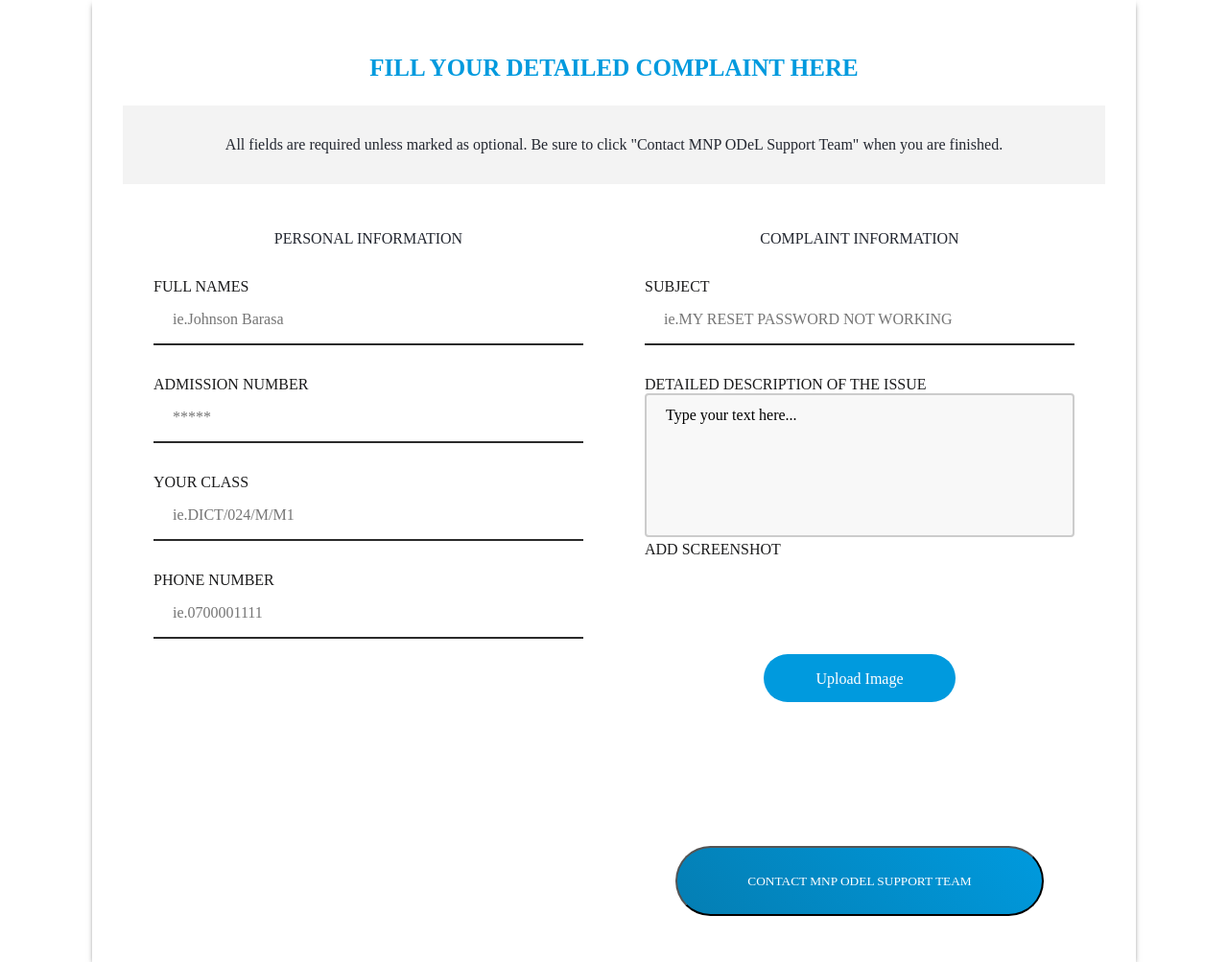
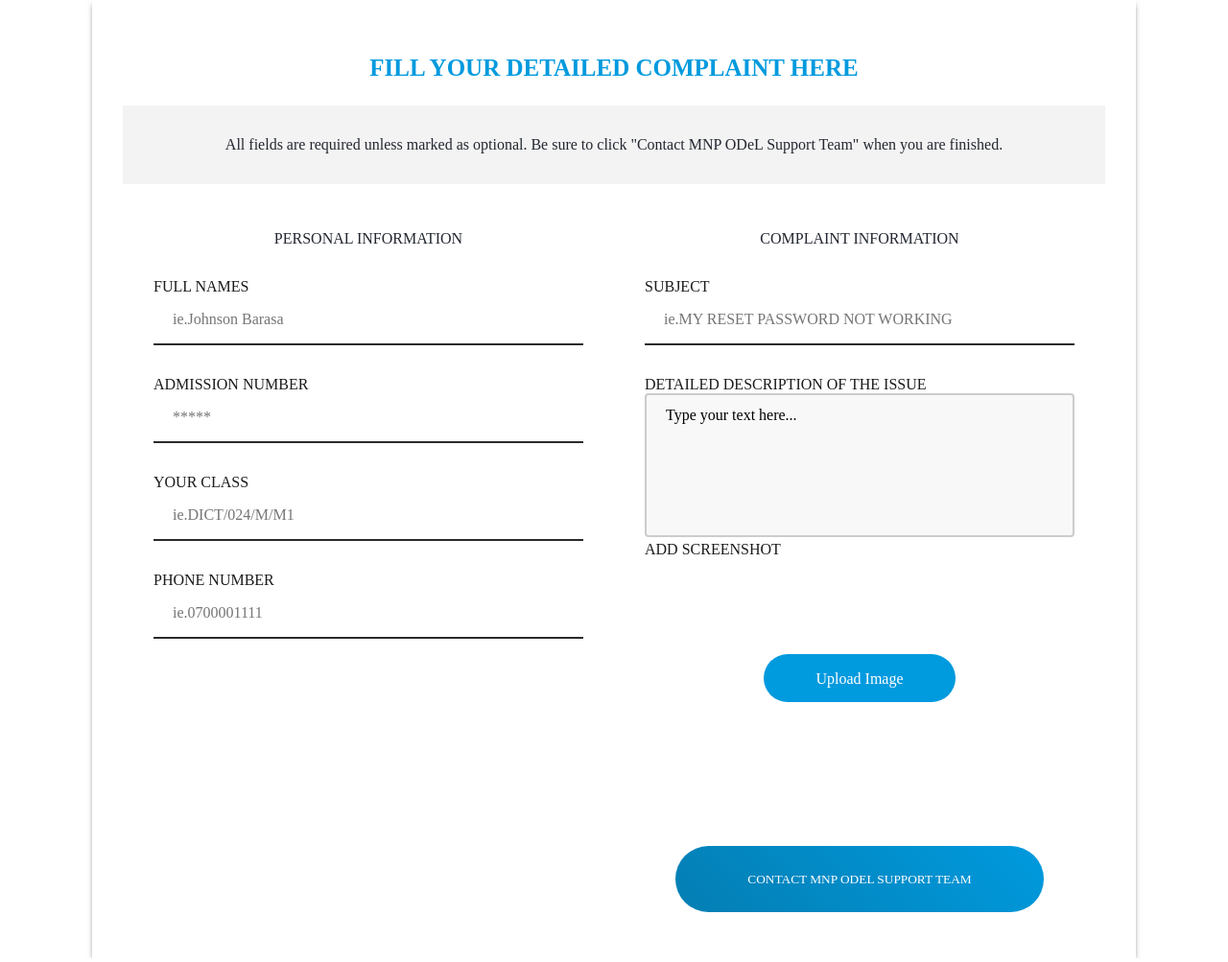
Before and after one commit to RCLDevelopers/ODeL-Complaints-Form, a plain HTML site: page index.html in a window 1280 px wide. Shown: the whole page at 96% size. Drawn offline with nearby package versions, Linux system fonts and the light colour scheme.

Commit message:
first commit

```diff
--- a/style.css
+++ b/style.css
@@ -115,10 +115,11 @@ form input[type="tel"]:hover {
 }
 
 form input[type="submit"] {
+  border: none;
     display: block;
     margin: auto;
     padding: 2em 3em;
-    font-family: 'Archivo Black', serif;
+    font-family: 'Montserrat', serif;
     background-image: linear-gradient(45deg, #047eb3, #009ade);
     color: #ffffff;
     text-transform: uppercase;
@@ -127,7 +128,7 @@ form input[type="submit"] {
 }
 
 form input[type="submit"]:hover {
-    background: #1b1b1c;
+    background: #00a42e;
 }
 
 form label {
```
Also changed, not shown: index.html (+0 -1 lines).
